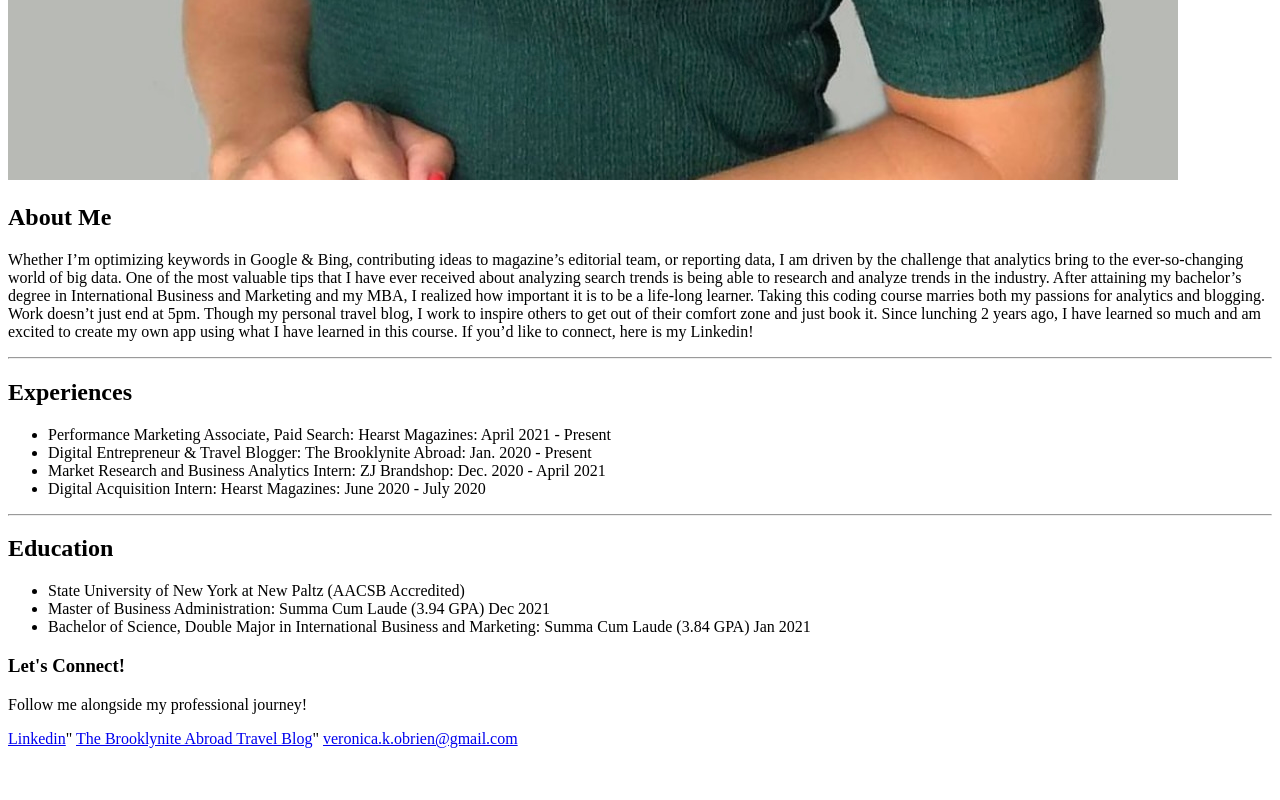
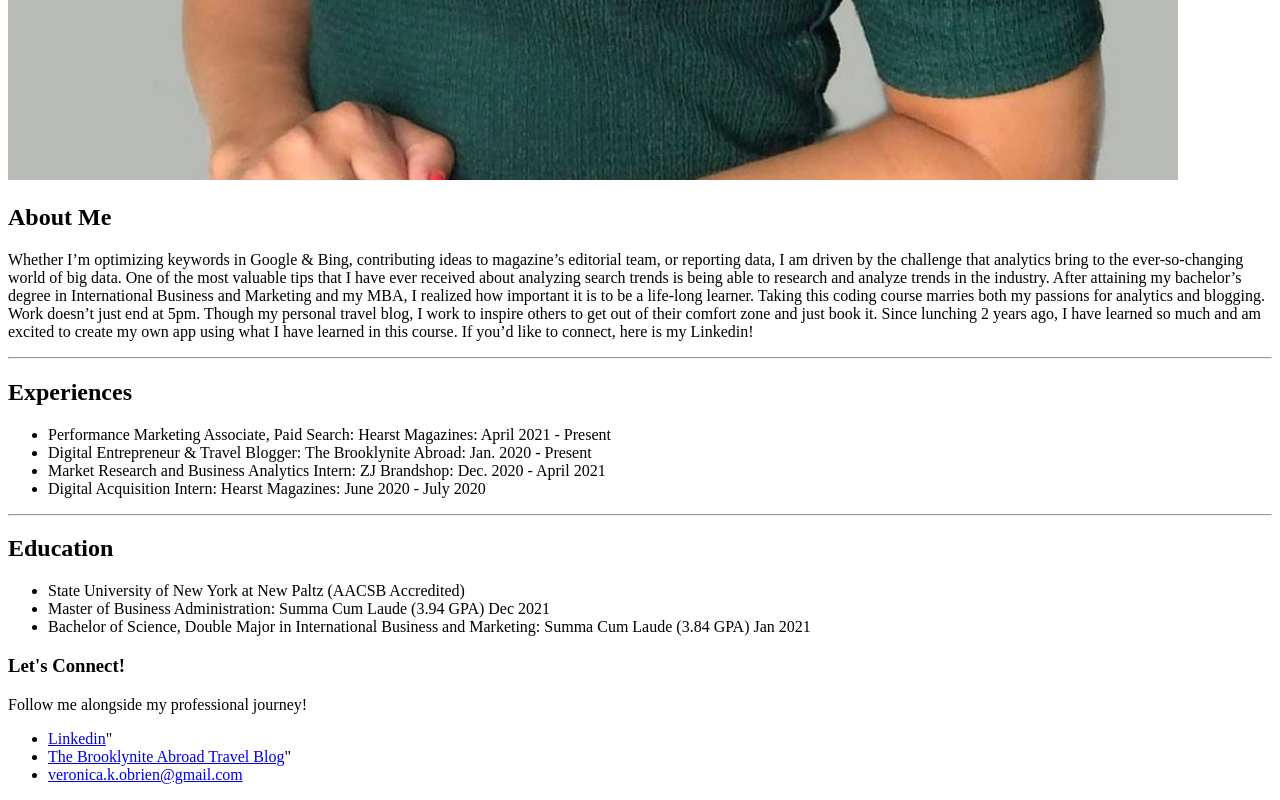
Before and after one commit to veronicaa528/portfolio-Veronica-OBrien, a plain HTML site: page index.html in a window 1280 px wide. Shown: the part 1300-2100 px from the top of the page. Before the commit the page ends 2056 px from the top, so only its background shows below. Drawn offline with Linux system fonts and the light colour scheme.

Commit message:
fourth draft

```diff
--- a/index.html
+++ b/index.html
@@ -35,9 +35,12 @@
 
         <h3>Let's Connect!</h3>
             <p>Follow me alongside my professional journey!</p>
-            <a href="https://www.linkedin.com/in/veronicaobrien/" > Linkedin</a>"
-            <a href="https://thebrooklyniteabraod.com/" > The Brooklynite Abroad Travel Blog</a>"
-            <a href="veronica.k.obrien@gmail.com/" > veronica.k.obrien@gmail.com</a>
+                <ul>
+                    <li><a href="https://www.linkedin.com/in/veronicaobrien/" > Linkedin</a>"</li>
+                    <li><a href="https://thebrooklyniteabraod.com/" > The Brooklynite Abroad Travel Blog</a>"</li>
+                    <li><a href="veronica.k.obrien@gmail.com/" > veronica.k.obrien@gmail.com</a></li>
+                </ul>
+
 
 </body>
 </html>
```
